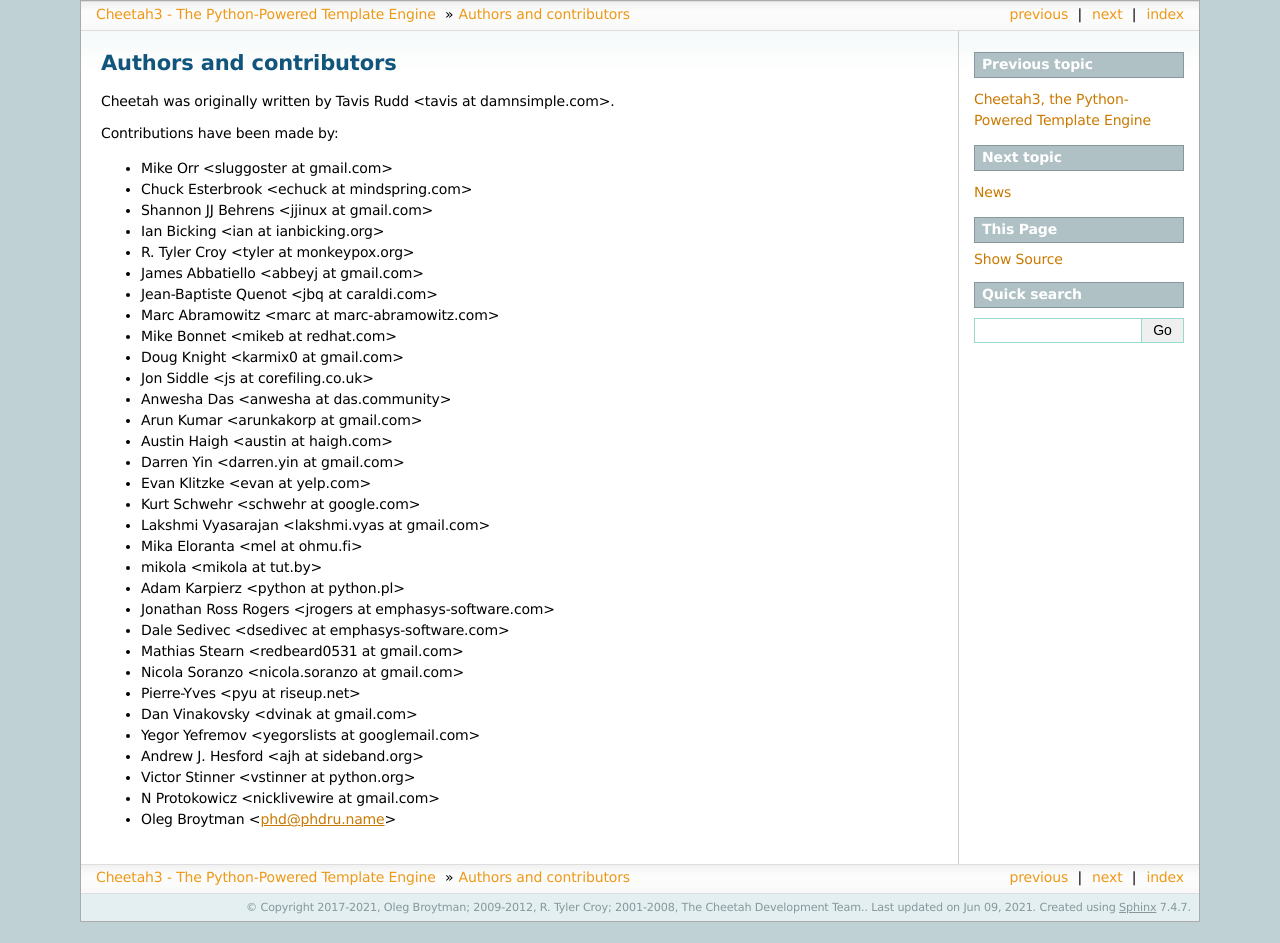
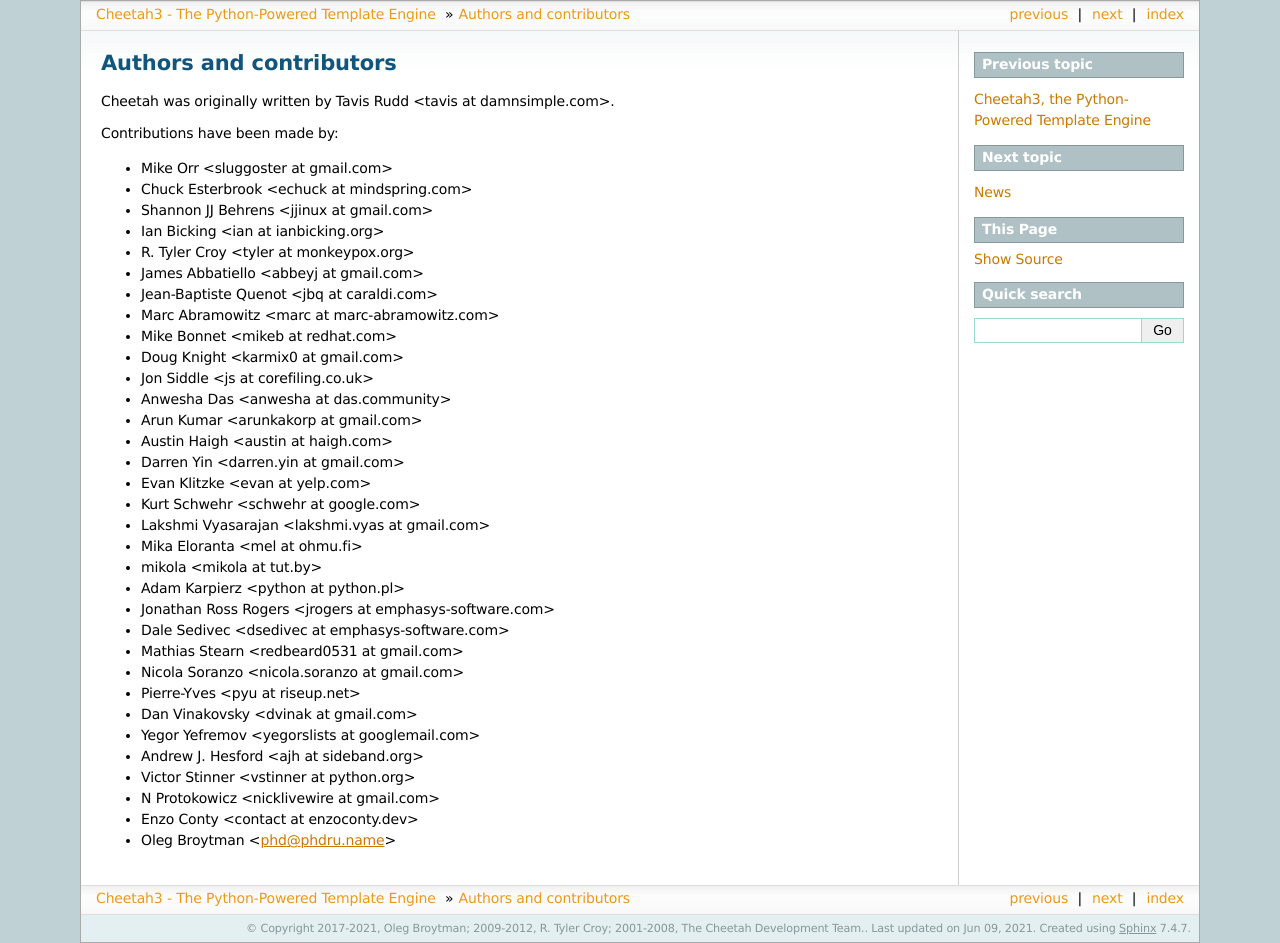
Before and after one commit to CheetahTemplate3/cheetah3, a Sphinx documentation site: the page built from docs/authors.rst, in a window 1280 px wide. Built offline with Sphinx 7.4.7, drawn with Linux system fonts in a browser that asks for light colours; before the commit the page ends 922 px from its top, so only the background shows below that.

Commit message:
Docs(authors): Add Enzo Conty
[skip ci]

```diff
--- a/docs/authors.rst
+++ b/docs/authors.rst
@@ -36,4 +36,5 @@ Contributions have been made by:
 * Andrew J. Hesford <ajh at sideband.org>
 * Victor Stinner <vstinner at python.org>
 * N Protokowicz <nicklivewire at gmail.com>
+* Enzo Conty <contact at enzoconty.dev>
 * Oleg Broytman <phd@phdru.name>
```
